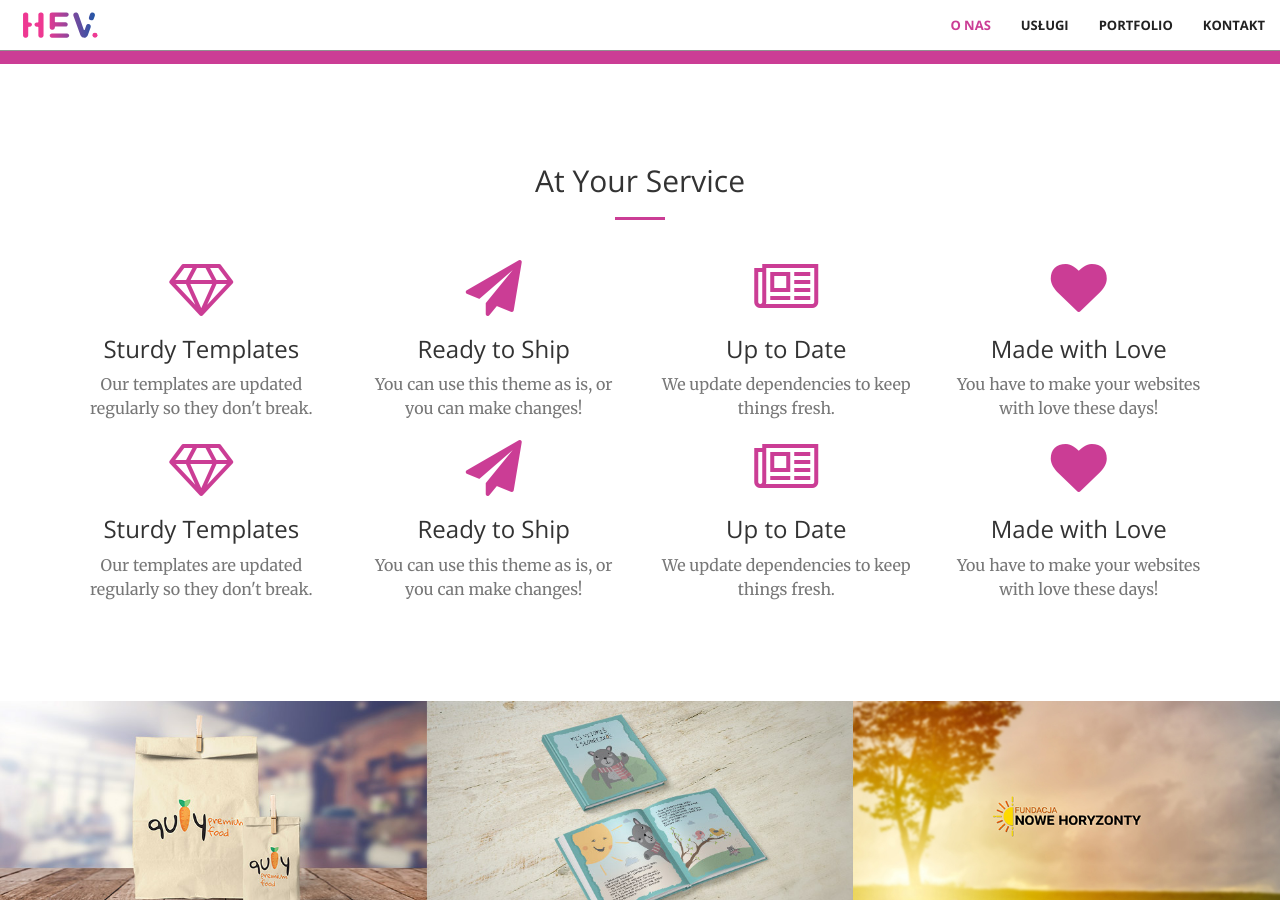
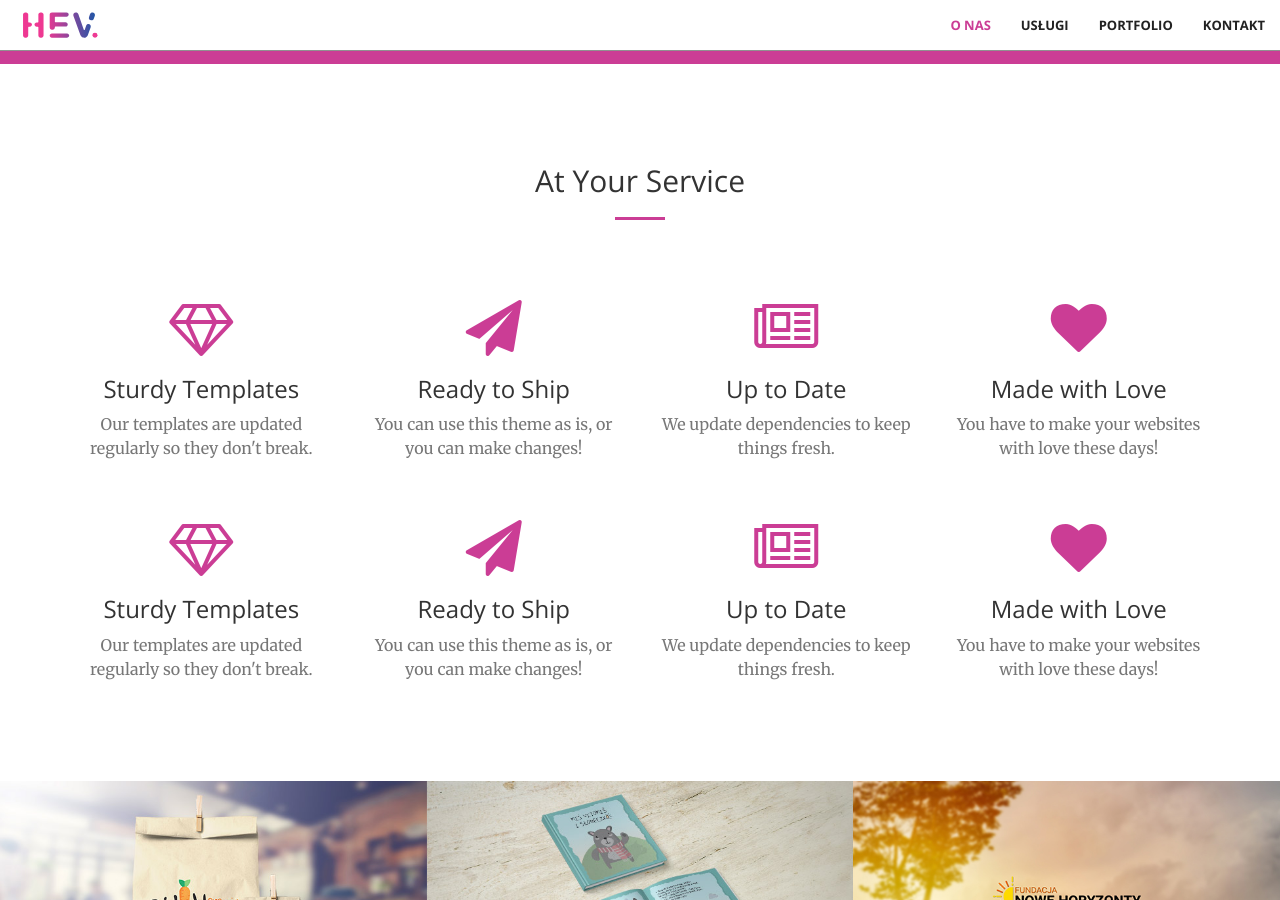
Before and after one commit to hevdesign/website, a Jekyll site: the page built from index.html, in a window 1280 px wide and 900 px high, scrolled down 1254 px. Built offline with Jekyll 4.4.1, drawn with Linux system fonts in a browser that asks for light colours; nearby versions of some CDN libraries.

Commit message:
margin for service-box

```diff
--- a/_sass/_base.scss
+++ b/_sass/_base.scss
@@ -215,7 +215,7 @@ header {
     max-width: 400px;
     margin: 50px auto 0;
     @media (min-width: 992px) {
-        margin: 20px auto 0;
+        margin: 60px auto 0;
     }
     p {
         margin-bottom: 0;
```
